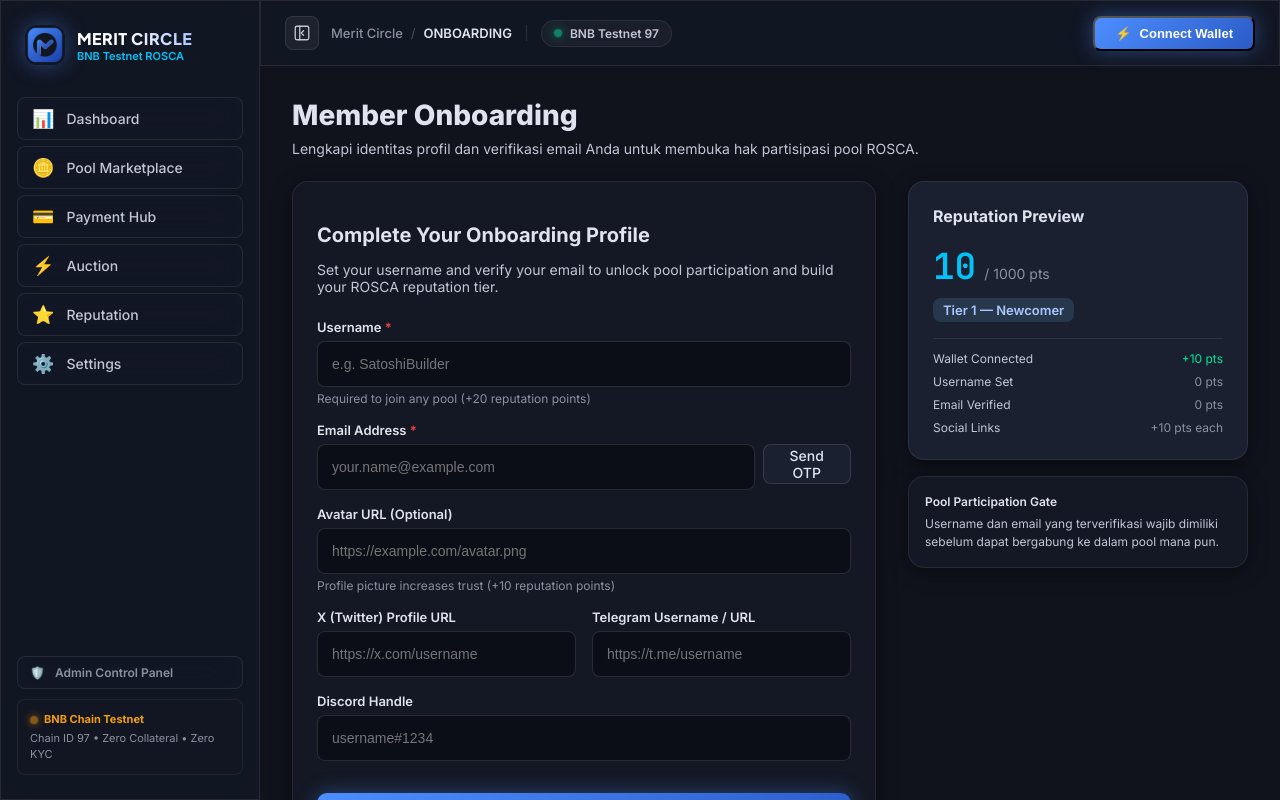
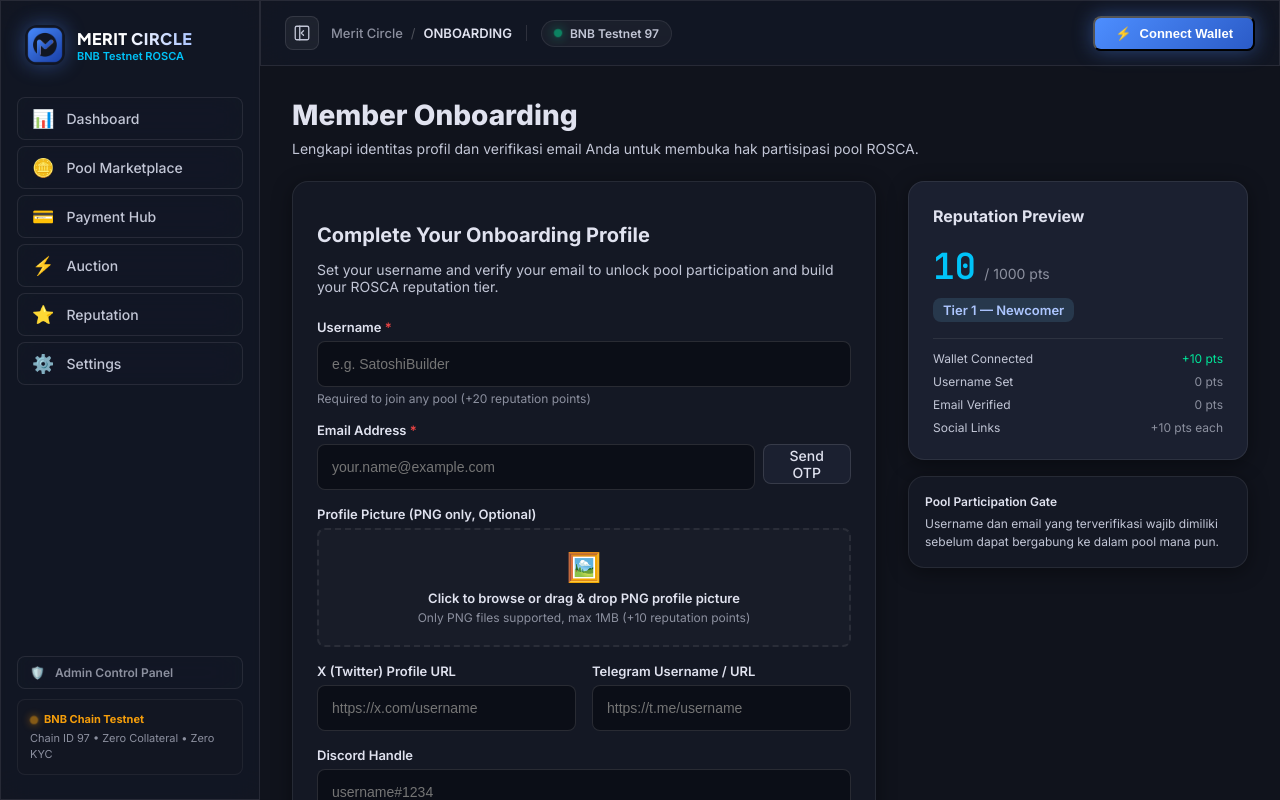
Before and after one commit to NyxNyfa/MeritCircle., a Next.js app in the folder apps/web/: page /onboarding in a window 1280 px wide. Shown: the top 800 px of the page. Built offline with nearby package versions, Linux system fonts and the light colour scheme; no server answers.

Commit message:
fix(profile): support PNG file upload for profile picture and ensure profile save succeeds

```diff
--- a/apps/web/src/components/profile/OnboardingForm.tsx
+++ b/apps/web/src/components/profile/OnboardingForm.tsx
@@ -1,6 +1,6 @@
 "use client";
 
-import React, { useState } from "react";
+import React, { useState, useRef } from "react";
 import { color, radius, spacing, Button, Card, Input } from "@merit-circle/ui";
 import { useAuth } from "../../hooks/useAuth";
 import { updateProfile, requestEmailVerification, confirmEmailVerification } from "../../lib/api";
@@ -22,6 +22,45 @@ export const OnboardingForm: React.FC<{ onComplete?: () => void }> = ({ onComple
   const [isSaving, setIsSaving] = useState(false);
   const [isVerifying, setIsVerifying] = useState(false);
   const [message, setMessage] = useState<{ type: "success" | "error"; text: string } | null>(null);
+
+  const fileInputRef = useRef<HTMLInputElement>(null);
+
+  const processImageFile = (file: File) => {
+    if (file.type !== "image/png" && !file.name.toLowerCase().endsWith(".png")) {
+      setMessage({ type: "error", text: "Please upload a valid PNG image file." });
+      return;
+    }
+    if (file.size > 1024 * 1024) {
+      setMessage({ type: "error", text: "PNG image size must be less than 1MB." });
+      return;
+    }
+    const reader = new FileReader();
+    reader.onload = () => {
+      if (typeof reader.result === "string") {
+        setAvatarUrl(reader.result);
+        setMessage(null);
+      }
+    };
+    reader.onerror = () => {
+      setMessage({ type: "error", text: "Failed to read image file." });
+    };
+    reader.readAsDataURL(file);
+  };
+
+  const handleFileChange = (e: React.ChangeEvent<HTMLInputElement>) => {
+    const file = e.target.files?.[0];
+    if (file) {
+      processImageFile(file);
+    }
+  };
+
+  const handleDrop = (e: React.DragEvent) => {
+    e.preventDefault();
+    const file = e.dataTransfer.files?.[0];
+    if (file) {
+      processImageFile(file);
+    }
+  };
 
   // Reputation preview calculation
   // Wallet connected: +10, Username: +20, Verified Email: +40, Socials: +10 each, Avatar: +10
@@ -216,19 +255,98 @@ export const OnboardingForm: React.FC<{ onComplete?: () => void }> = ({ onComple
             )}
           </div>
 
-          {/* Avatar URL (Optional) */}
+          {/* Profile Picture (Optional) */}
           <div>
             <label style={{ display: "block", fontSize: "13px", fontWeight: 600, marginBottom: "6px" }}>
-              Avatar URL (Optional)
+              Profile Picture (PNG only, Optional)
             </label>
-            <Input
-              value={avatarUrl}
-              onChange={(e) => setAvatarUrl(e.target.value)}
-              placeholder="https://example.com/avatar.png"
+
+            <input
+              type="file"
+              ref={fileInputRef}
+              accept="image/png,.png"
+              style={{ display: "none" }}
+              onChange={handleFileChange}
             />
-            <span style={{ fontSize: "12px", color: color.text.muted, marginTop: "4px", display: "block" }}>
-              Profile picture increases trust (+10 reputation points)
-            </span>
+
+            {avatarUrl ? (
+              <div
+                style={{
+                  display: "flex",
+                  alignItems: "center",
+                  gap: spacing["4"],
+                  padding: spacing["3"],
+                  borderRadius: radius.md,
+                  border: `1px solid ${color.border.subtle}`,
+                  backgroundColor: "rgba(255, 255, 255, 0.03)",
+                }}
+              >
+                <img
+                  src={avatarUrl}
+                  alt="Profile Preview"
+                  style={{
+                    width: "56px",
+                    height: "56px",
+                    borderRadius: "50%",
+                    objectFit: "cover",
+                    border: `2px solid ${color.brand.primary}`,
+                    flexShrink: 0,
+                  }}
+                />
+                <div style={{ flex: 1, minWidth: 0 }}>
+                  <div style={{ fontSize: "13px", fontWeight: 600, color: color.text.primary }}>
+                    PNG Profile Picture Loaded
+                  </div>
+                  <div style={{ fontSize: "12px", color: color.status.success, marginTop: "2px" }}>
+                    ✓ Ready to save (+10 reputation points)
+                  </div>
+                </div>
+                <div style={{ display: "flex", gap: "8px", flexShrink: 0 }}>
+                  <Button
+                    type="button"
+                    variant="secondary"
+                    size="sm"
+                    onClick={() => fileInputRef.current?.click()}
+                  >
+                    Change PNG
+                  </Button>
+                  <Button
+                    type="button"
+                    variant="secondary"
+                    size="sm"
+                    onClick={() => {
+                      setAvatarUrl("");
+                      if (fileInputRef.current) fileInputRef.current.value = "";
+                    }}
+                  >
+                    Remove
+                  </Button>
+                </div>
+              </div>
+            ) : (
+              <div
+                onClick={() => fileInputRef.current?.click()}
+                onDragOver={(e) => e.preventDefault()}
+                onDrop={handleDrop}
+                style={{
+                  border: `2px dashed ${color.border.subtle}`,
+                  borderRadius: radius.md,
+                  padding: spacing["5"],
+                  textAlign: "center",
+                  cursor: "pointer",
+                  backgroundColor: "rgba(255, 255, 255, 0.02)",
+                  transition: "all 0.2s ease",
+                }}
+              >
+                <div style={{ fontSize: "28px", marginBottom: "6px" }}>🖼️</div>
+                <div style={{ fontSize: "13px", fontWeight: 600, color: color.text.primary }}>
+                  Click to browse or drag & drop PNG profile picture
+                </div>
+                <div style={{ fontSize: "12px", color: color.text.muted, marginTop: "4px" }}>
+                  Only PNG files supported, max 1MB (+10 reputation points)
+                </div>
+              </div>
+            )}
           </div>
 
           {/* Social Media (Optional) */}
```
Also changed, not shown: 2 other files (tests, documents, lock files or other folders).
